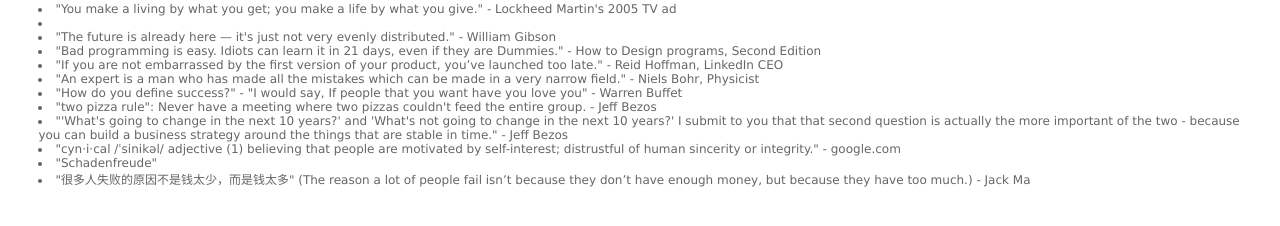
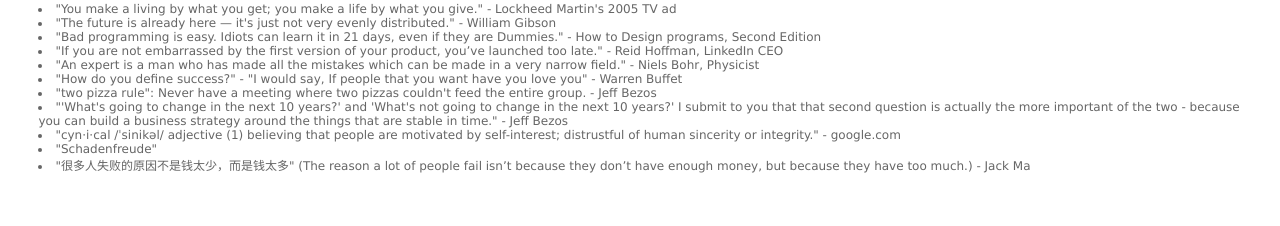
Before and after one commit to seungjin/seungjin.net, a plain HTML site: page quotes.html in a window 1280 px wide. Drawn offline with Linux system fonts and the light colour scheme.

Commit message:
html tag typo update

```diff
--- a/quotes.html
+++ b/quotes.html
@@ -23,7 +23,7 @@
 <body>
 
 
-<li> "You make a living by what you get; you make a life by what you give." - Lockheed Martin's 2005 TV ad<li>
+<li> "You make a living by what you get; you make a life by what you give." - Lockheed Martin's 2005 TV ad </li>
 <li> "The future is already here — it's just not very evenly distributed." - William Gibson </li>
 <li> "Bad programming is easy. Idiots can learn it in 21 days, even if they are Dummies." - How to Design programs, Second Edition </li>
 <li> "If you are not embarrassed by the first version of your product, you’ve launched too late." - Reid Hoffman, LinkedIn CEO </li>
```
